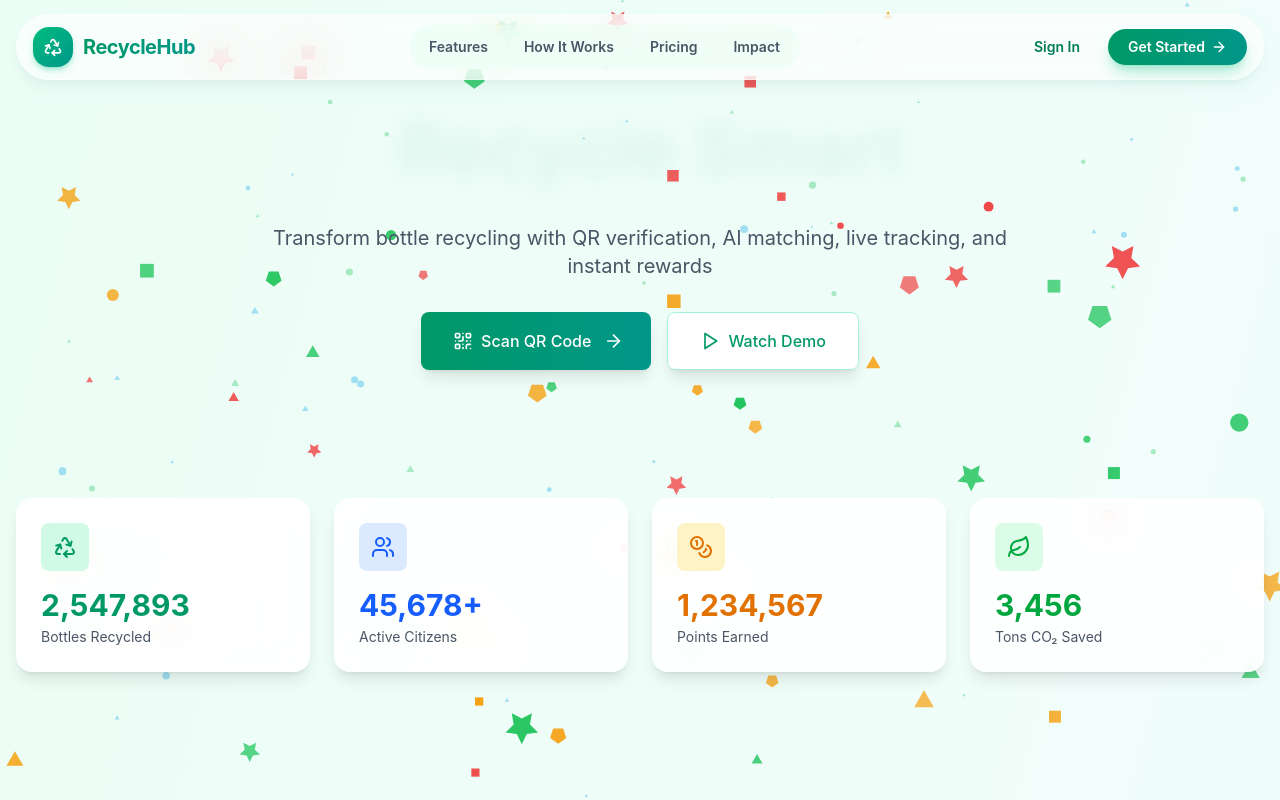
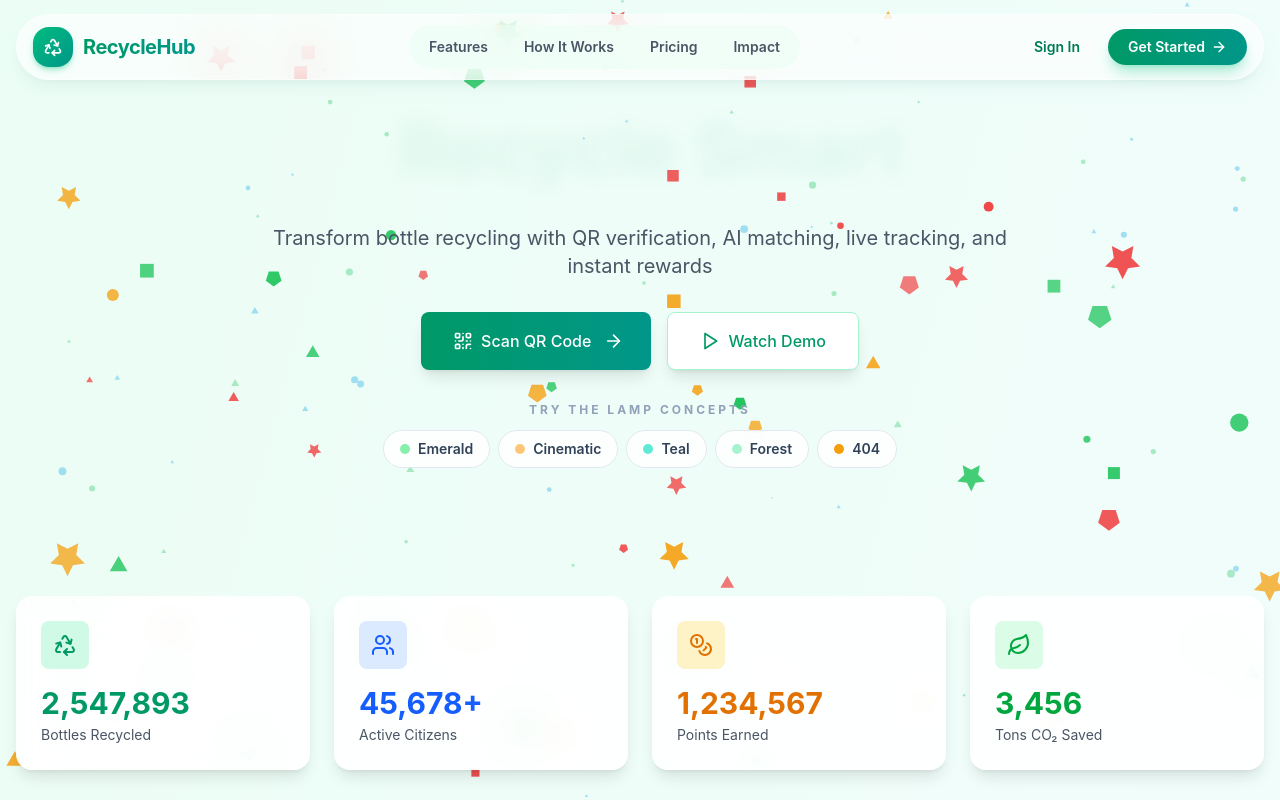
Before and after one commit to itachi-void/v2, a React (Vite) app: page / in a window 1280 px wide. Shown: the top 800 px of the page. Built offline with nearby package versions, Linux system fonts and the light colour scheme; no server answers.

Commit message:
Update LandingPage and add .gitignore

```diff
--- a/src/app/pages/LandingPage.tsx
+++ b/src/app/pages/LandingPage.tsx
@@ -977,6 +977,37 @@ export default function LandingPage() {
                 Watch Demo
               </motion.button>
             </motion.div>
+
+            {/* أزرار تجربة تصاميم الـ Lamp login / 404 */}
+            <motion.div
+              className="mt-8 flex flex-col items-center gap-3"
+              initial={{ opacity: 0, y: 20 }}
+              animate={{ opacity: 1, y: 0 }}
+              transition={{ delay: 0.8, duration: 0.6 }}
+            >
+              <p className="text-xs uppercase tracking-[3px] text-slate-400 dark:text-white/40" style={{ fontWeight: 700 }}>
+                Try the Lamp concepts
+              </p>
+              <div className="flex flex-wrap gap-2 justify-center">
+                {[
+                  { to: "/login-a", label: "Emerald", dot: "#86efac" },
+                  { to: "/login-b", label: "Cinematic", dot: "#ffc678" },
+                  { to: "/login-c", label: "Teal", dot: "#5eead4" },
+                  { to: "/login-d", label: "Forest", dot: "#a7f3d0" },
+                  { to: "/404", label: "404", dot: "#f59e0b" },
+                ].map((r) => (
+                  <Link
+                    key={r.to}
+                    to={r.to}
+                    className="flex items-center gap-2 px-4 py-2 rounded-full bg-white/80 dark:bg-white/5 border border-slate-200 dark:border-white/10 text-sm text-slate-700 dark:text-slate-200 hover:border-emerald-400 dark:hover:border-emerald-400 hover:text-emerald-600 dark:hover:text-emerald-300 transition-colors backdrop-blur"
+                    style={{ fontWeight: 600 }}
+                  >
+                    <span className="w-2.5 h-2.5 rounded-full" style={{ background: r.dot }} />
+                    {r.label}
+                  </Link>
+                ))}
+              </div>
+            </motion.div>
           </motion.div>
         </div>
       </section>
```
Also changed, not shown: 2 other files (tests, documents, lock files or other folders).
